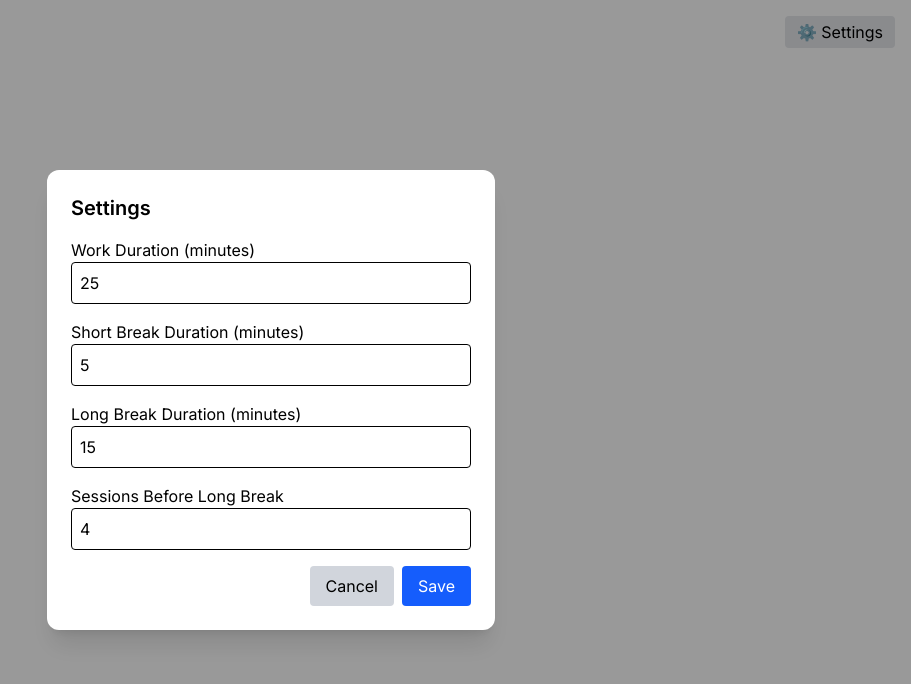
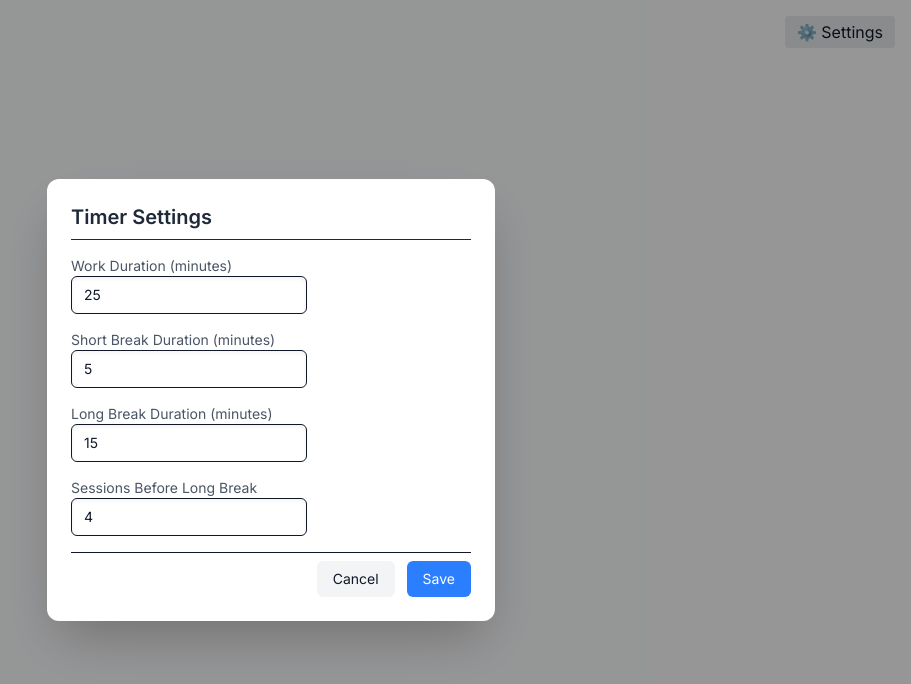
Before and after one commit to nurf21/pomodoro-timer, a React (Vite) app: page / in a window 1280 px wide. Both pictures are taken after a click on the button "⚙️ Settings". Shown: the top 684 px of the page, without its empty margins (369-1280 px from the left). Built offline with nearby package versions, Linux system fonts and the light colour scheme.

Commit message:
refactor UI components with minor styling updates

```diff
--- a/src/App.jsx
+++ b/src/App.jsx
@@ -38,7 +38,7 @@ function App() {
   return (
     <main
       role="main"
-      className="min-h-screen flex flex-col items-center justify-center px-4 py-8 sm:px-6 lg:px-8"
+      className="min-h-screen bg-gray-50 flex flex-col items-center justify-center px-4 py-8 sm:px-6 lg:px-8 text-gray-900"
     >
       <audio
         ref={audioRef}
--- a/src/components/Controls.jsx
+++ b/src/components/Controls.jsx
@@ -1,12 +1,6 @@
 import { motion } from "framer-motion";
 
-export default function Controls({
-  isRunning,
-  onStart,
-  onPause,
-  onReset,
-  isDisabled,
-}) {
+export default function Controls({ isRunning, onStart, onPause, onReset }) {
   return (
     <motion.div
       className="flex flex-col sm:flex-row gap-4 justify-center mt-6 w-full max-w-sm"
@@ -17,23 +11,22 @@ export default function Controls({
       {isRunning ? (
         <button
           onClick={onPause}
-          className="flex-1 py-2 bg-yellow-500 text-white rounded hover:bg-yellow-600"
+          className="flex-1 py-3 px-4 rounded-xl bg-yellow-400 text-white text-base font-semibold shadow hover:bg-yellow-500 transition"
         >
           Pause
         </button>
       ) : (
         <button
           onClick={onStart}
-          className="flex-1 py-2 bg-green-600 text-white rounded hover:bg-green-700"
-          disabled={isDisabled}
+          className="flex-1 py-3 px-4 rounded-xl bg-green-500 text-white text-base font-semibold shadow hover:bg-green-600 transition"
         >
-          {isDisabled ? "Start" : "Start"}
+          Start
         </button>
       )}
 
       <button
         onClick={onReset}
-        className="flex-1 py-2 bg-gray-500 text-white rounded hover:bg-gray-600"
+        className="flex-1 py-3 px-4 rounded-xl bg-gray-400 text-white text-base font-semibold shadow hover:bg-gray-500 transition"
       >
         Reset
       </button>
--- a/src/components/SettingsModal.jsx
+++ b/src/components/SettingsModal.jsx
@@ -35,13 +35,17 @@ export default function SettingsModal({
           animate={{ opacity: 1, scale: 1 }}
           exit={{ opacity: 0, scale: 0.9 }}
           transition={{ duration: 0.3 }}
-          className="bg-white rounded-xl p-6 w-full max-w-md mx-4 sm:mx-0 shadow-xl"
+          className="bg-white rounded-xl p-6 w-full max-w-md mx-auto shadow-2xl space-y-4"
         >
-          <h2 className="text-xl font-semibold mb-4">Settings</h2>
+          <h3 className="text-xl font-semibold text-gray-800 border-b pb-2">
+            Timer Settings
+          </h3>
           <form onSubmit={handleSubmit} className="space-y-4">
             <div>
-              <label htmlFor="workDuration" className="block font-medium">
-                Work Duration (minutes)
+              <label htmlFor="workDuration" className="flex flex-col gap-1">
+                <span className="text-sm text-gray-600">
+                  Work Duration (minutes)
+                </span>
               </label>
               <input
                 id="workDuration"
@@ -49,14 +53,19 @@ export default function SettingsModal({
                 min="1"
                 value={work}
                 onChange={(e) => setWork(Number(e.target.value))}
-                className="w-full border p-2 rounded"
+                className="border rounded-md px-3 py-2 text-sm shadow-inner focus:outline-none focus:ring-2 focus:ring-blue-300"
                 required
               />
             </div>
 
             <div>
-              <label htmlFor="shortBreakDuration" className="block font-medium">
-                Short Break Duration (minutes)
+              <label
+                htmlFor="shortBreakDuration"
+                className="flex flex-col gap-1"
+              >
+                <span className="text-sm text-gray-600">
+                  Short Break Duration (minutes)
+                </span>
               </label>
               <input
                 id="shortBreakDuration"
@@ -64,14 +73,19 @@ export default function SettingsModal({
                 min="1"
                 value={shortBreak}
                 onChange={(e) => setShortBreak(Number(e.target.value))}
-                className="w-full border p-2 rounded"
+                className="border rounded-md px-3 py-2 text-sm shadow-inner focus:outline-none focus:ring-2 focus:ring-blue-300"
                 required
               />
             </div>
 
             <div>
-              <label htmlFor="longBreakDuration" className="block font-medium">
-                Long Break Duration (minutes)
+              <label
+                htmlFor="longBreakDuration"
+                className="flex flex-col gap-1"
+              >
+                <span className="text-sm text-gray-600">
+                  Long Break Duration (minutes)
+                </span>
               </label>
               <input
                 id="longBreakDuration"
@@ -79,14 +93,16 @@ export default function SettingsModal({
                 min="1"
                 value={longBreak}
                 onChange={(e) => setLongBreak(Number(e.target.value))}
-                className="w-full border p-2 rounded"
+                className="border rounded-md px-3 py-2 text-sm shadow-inner focus:outline-none focus:ring-2 focus:ring-blue-300"
                 required
               />
             </div>
 
             <div>
-              <label htmlFor="sessions" className="block font-medium">
-                Sessions Before Long Break
+              <label htmlFor="sessions" className="flex flex-col gap-1">
+                <span className="text-sm text-gray-600">
+                  Sessions Before Long Break
+                </span>
               </label>
               <input
                 id="sessions"
@@ -96,22 +112,22 @@ export default function SettingsModal({
                 onChange={(e) =>
                   setSessionsBeforeLongBreak(Number(e.target.value))
                 }
-                className="w-full border p-2 rounded"
+                className="border rounded-md px-3 py-2 text-sm shadow-inner focus:outline-none focus:ring-2 focus:ring-blue-300"
                 required
               />
             </div>
 
-            <div className="flex justify-end gap-2 mt-4">
+            <div className="flex justify-end gap-3 pt-2 border-t">
               <button
                 type="button"
                 onClick={onClose}
-                className="px-4 py-2 bg-gray-300 rounded hover:bg-gray-400"
+                className="px-4 py-2 rounded-md bg-gray-100 text-sm hover:bg-gray-200"
               >
                 Cancel
               </button>
               <button
                 type="submit"
-                className="px-4 py-2 bg-blue-600 text-white rounded hover:bg-blue-700"
+                className="px-4 py-2 rounded-md bg-blue-500 text-white text-sm hover:bg-blue-600"
               >
                 Save
               </button>
--- a/src/components/TimerDisplay.jsx
+++ b/src/components/TimerDisplay.jsx
@@ -1,4 +1,4 @@
-import { motion } from "framer-motion";
+import { motion, AnimatePresence } from "framer-motion";
 
 export default function TimerDisplay({ sessionType, timeLeft }) {
   // Format seconds into MM:SS
@@ -30,7 +30,7 @@ export default function TimerDisplay({ sessionType, timeLeft }) {
         animate={{ opacity: 1 }}
         exit={{ opacity: 0 }}
         transition={{ duration: 0.3 }}
-        className="text-lg font-medium text-gray-600"
+        className="text-lg font-medium text-gray-600 tracking-wid"
         aria-live="polite"
       >
         {getSessionLabel(sessionType)}
```
